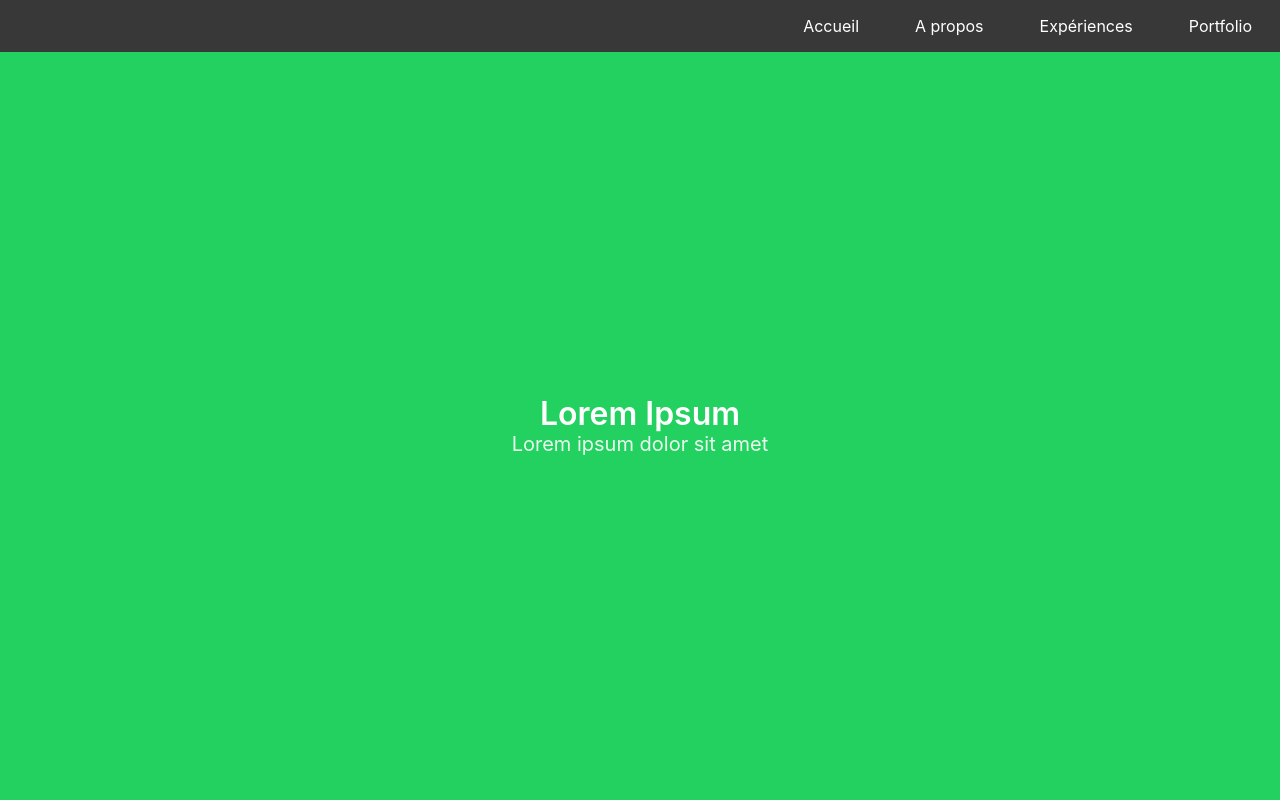
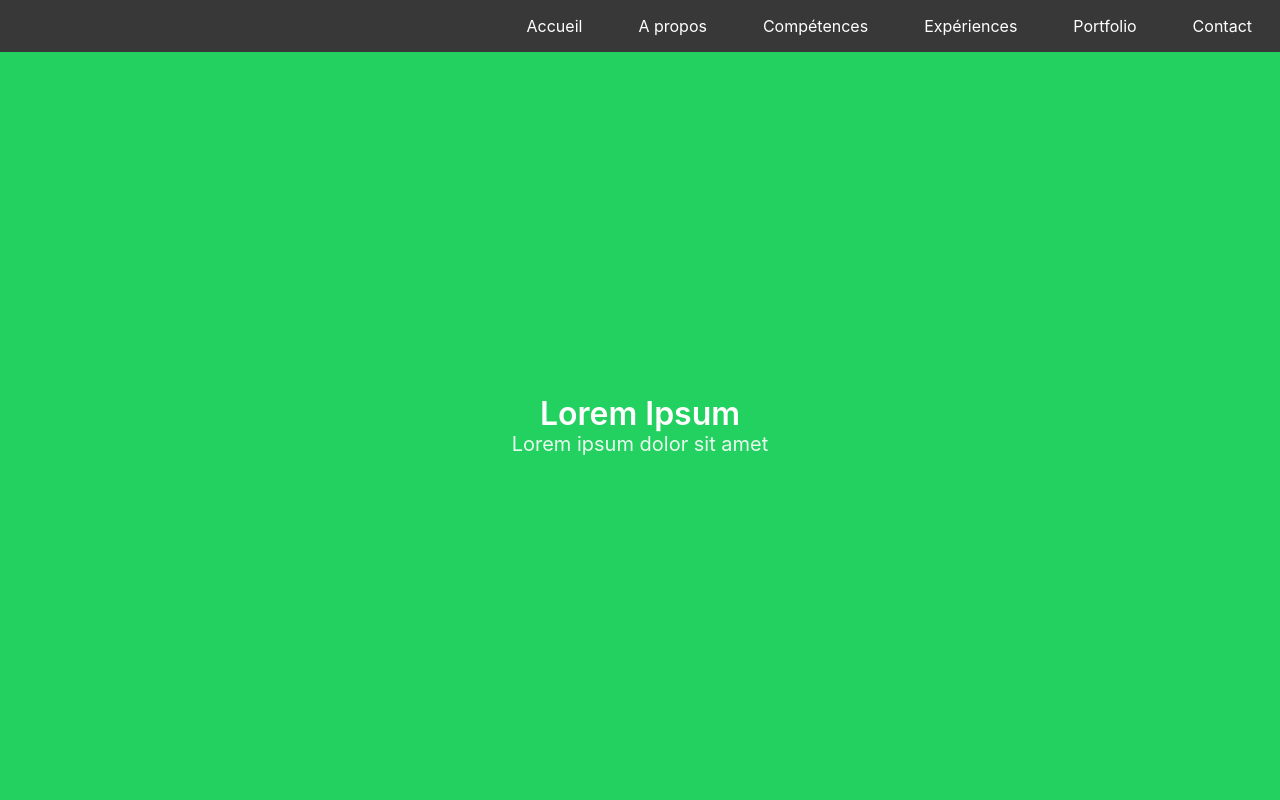
Before and after one commit to gm418/React-cv, a React (Create React App) app: page / in a window 1280 px wide. Shown: the top 800 px of the page. Built offline with nearby package versions, Linux system fonts and the light colour scheme.

Commit message:
new items in menu

```diff
--- a/src/components/Navbar/Navbar.js
+++ b/src/components/Navbar/Navbar.js
@@ -40,10 +40,16 @@ class Navbar extends Component {
               A propos
             </a>
             <a className="navbar-item" href="">
+              Compétences
+            </a>
+            <a className="navbar-item" href="">
               Expériences
             </a>
             <a className="navbar-item" href="">
               Portfolio
+            </a>
+            <a className="navbar-item" href="">
+              Contact
             </a>
           </div>
         </div>
```
